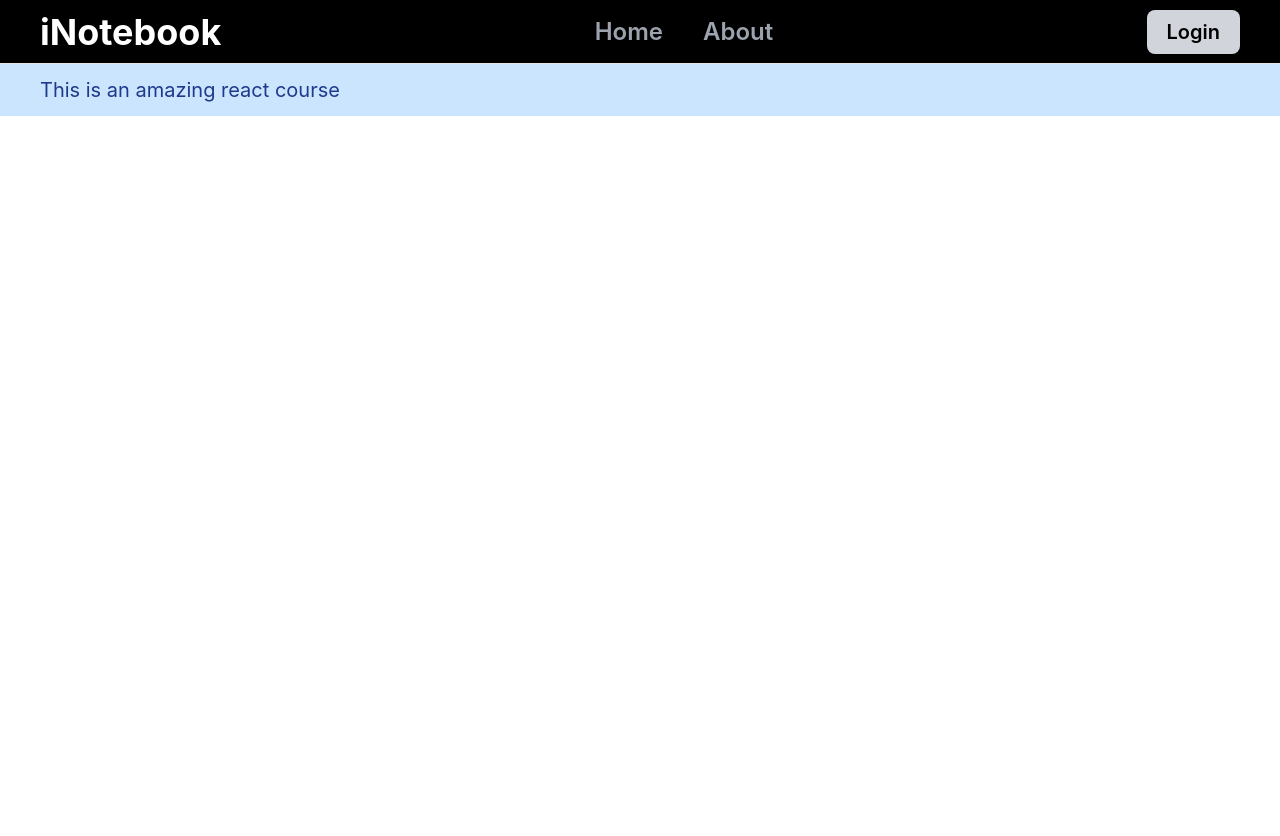
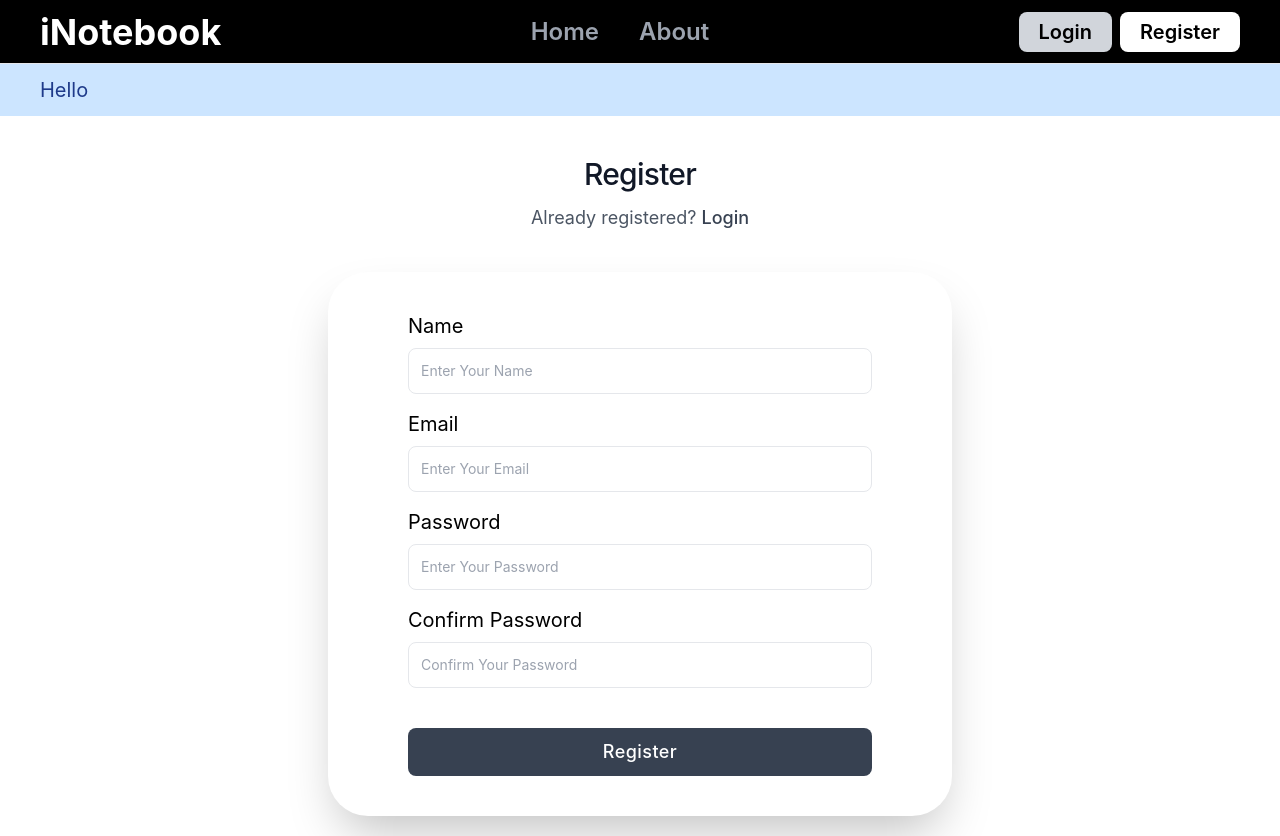
Before and after one commit to Divy2103/inotebook, a React (Create React App) app in the folder front_end/: page /register in a window 1280 px wide. Before the commit the page ends 800 px from the top, so only its background shows below. Built offline with nearby package versions, Linux system fonts and the light colour scheme; the HTML template or start-up script is replaced by a standard one.

Commit message:
creating login and signup page and ading login component to inotebook_2

```diff
--- a/front_end/src/App.js
+++ b/front_end/src/App.js
@@ -9,22 +9,27 @@ import {
 } from "react-router-dom";
 import NoteState from './context/notes/NoteState';
 import Alert from './components/Alert';
+import Login from './components/Login';
+import Register from './components/Register';
 
 function App() {
+
   return (
     <>
       <NoteState>
         <Router>
-          <Navbar />
-          <Alert message="This is an amazing react course"/>
-          <div className='px-20 py-5'>
-          <Routes >
+          <Navbar/>
+          <Alert message="Hello"/>
+          <div className='py-5 px-10'>
+          <Routes>
+            <Route path="/login" element={<Login />} />
+            <Route path="/register" element={<Register />} />
             <Route path="/" element={<Home />}></Route>
             <Route path="/about" element={<About />}></Route>
           </Routes>
           </div>
         </Router>
-      </NoteState>
+      </NoteState >
     </>
   );
 }
--- /dev/null
+++ b/front_end/src/components/Login.js
@@ -0,0 +1,74 @@
+import React,{ useState } from 'react'
+import { Link, useNavigate } from 'react-router-dom'
+
+const Login = () => {
+    const hostName = "http://localhost:4000"
+    const [credentials, setCredentials] = useState({ email: "", password: "" })
+    const navigate = useNavigate();
+
+    const handleSubmit = async (e) => {
+        e.preventDefault();
+        const response = await fetch(`${hostName}/api/auth/login`, {
+            method: "POST",
+            headers: {
+                "Content-Type": "application/json"
+            },
+            body: JSON.stringify({ email: credentials.email, password: credentials.password })
+        });
+        const json = await response.json();
+        console.log(json);
+        if (json.success) {
+            // Save the authtoken and redirect
+            localStorage.setItem('token',json.authtoken)
+            navigate("/");
+        }
+    }
+    const onChange = (e) => {
+        setCredentials({ ...credentials, [e.target.name]: e.target.value })
+    }
+    return (
+        <>
+            <main className="flex mt-5">
+                <div className="mx-auto flex w-full max-w-2xl flex-col px-4 sm:px-6">
+                    <div className="relative">
+                        <h1 className="text-center  text-3xl font-medium tracking-tight text-gray-900">Login</h1>
+                        <p className="mt-3 text-center text-lg text-gray-600">
+                            Don't have an account?{'  '}
+                            <Link to="/register" className="text-gray-700 font-medium hover:underline">
+                                Sign up
+                            </Link>
+                        </p>
+                    </div>
+                    <div className=" mt-10 flex-auto bg-white shadow-2xl sshadow-gray-900/10 sm:mx-0 sm:flex-none px-20 py-10 rounded-[2.5rem]">
+                        <form onSubmit={handleSubmit}>
+                            <div className="space-y-4">
+                                <div>
+                                    <label htmlFor="email" className="mb-2 block text-xl font-normal text-black">Email</label>
+                                    <input id="email" type="email" name="email" className="block w-full appearance-none rounded-lg border border-gray-200 bg-white p-3 text-gray-900 placeholder:text-gray-400 focus:border-gray-500 focus:outline-none text-sm" autoComplete="email"
+                                        placeholder="Enter Your Email" required value={credentials.email} onChange={onChange}/>
+                                </div>
+                                <div>
+                                    <label htmlFor="password" className="mb-2 block text-xl font-normal text-black">Password</label>
+                                    <input id="password" type="password" name="password" className="block w-full appearance-none rounded-lg border border-gray-200 bg-white p-3 text-gray-900 placeholder:text-gray-400 focus:border-gray-500 focus:outline-none text-sm" autoComplete="Password"
+                                        placeholder="Enter Your Password" required value={credentials.password} onChange={onChange}/>
+                                </div>
+                            </div>
+                            <div className="flex items-center justify-end mt-5">
+                                <Link href="/login"
+                                    className="font-semibold text-gray-700 hover:underline">Forgot
+                                    password?</Link>
+                            </div>
+
+                            <button type="submit"
+                                className="mt-10 w-full text-white bg-gray-700 hover:bg-gray-900 font-medium rounded-lg text-lg tracking-wide px-5 py-2.5 text-center">Login</button>
+                        </form>
+
+                    </div>
+
+                </div>
+            </main>
+        </>
+    )
+}
+
+export default Login
--- a/front_end/src/components/Navbar.js
+++ b/front_end/src/components/Navbar.js
@@ -1,10 +1,10 @@
-import React from 'react'
+import React, {useState} from 'react'
 import { Link, useLocation } from 'react-router-dom'
 
 const Navbar = () => {
     let location = useLocation();
-
     return (
+        <>
                 <div className="h-16 border-b flex items-center justify-between px-10 text-gray-400 bg-black font-semibold">
                     <div className="logo font-bold text-4xl cursor-pointer text-white">
                         <Link to="/">iNotebook</Link>
@@ -13,11 +13,12 @@ const Navbar = () => {
                         <li className={`hover:text-white cursor-pointer ${location.pathname === "/" ? 'text-white' : ''} `}> <Link to='/'>Home</Link> </li>
                         <li className={`hover:text-white cursor-pointer ${location.pathname === "/about" ? 'text-white' : ''} `}> <Link to='/about'>About</Link> </li>
                     </ul>
-
-            <div >
-                <button className='py-2 px-5 rounded-lg bg-gray-300 text-black text-xl hover:bg-white hover:text-black duration-300'>Login</button>
+                    <div className='flex space-x-2'>
+                        <button ><Link className={`py-2 px-5 rounded-lg bg-gray-300 text-black text-xl hover:bg-white hover:text-black duration-300 ${location.pathname === "/login" ? 'text-black bg-white' : ''} `} to='/login'>Login</Link></button>
+                        <button ><Link className={`py-2 px-5 rounded-lg bg-gray-300 text-black text-xl hover:bg-white hover:text-black duration-300 ${location.pathname === "/register" ? 'text-black bg-white' : ''} `} to='/register'>Register</Link></button>
                     </div>
                 </div>
+        </>
     )
 }
 
--- /dev/null
+++ b/front_end/src/components/Register.js
@@ -0,0 +1,53 @@
+import { Link } from 'react-router-dom'
+
+const Register = () => {
+    return (
+        <>
+            <main className="flex mt-5">
+                <div className="mx-auto flex w-full max-w-2xl flex-col px-4 sm:px-6">
+                    <div className="relative">
+                        <h1 className="text-center  text-3xl font-medium tracking-tight text-gray-900">Register</h1>
+                        <p className="mt-3 text-center text-lg text-gray-600">
+                            Already registered?{'  '}
+                            <Link to="/login" className="text-gray-700 hover:underline font-medium">
+                                Login
+                            </Link>
+                        </p>
+                    </div>
+                    <div className=" mt-10 flex-auto bg-white shadow-2xl sshadow-gray-900/10 sm:mx-0 sm:flex-none px-20 py-10 rounded-[2.5rem]">
+                        <form>
+                            <div className="space-y-4">
+                                <div>
+                                    <label htmlFor="name" className="mb-2 block text-xl font-normal text-black">Name</label>
+                                    <input id="name" type="text" name="name" className="block w-full appearance-none rounded-lg border border-gray-200 bg-white p-3 text-gray-900 placeholder:text-gray-400 focus:border-gray-500 focus:outline-none text-sm" autoComplete="name"
+                                        placeholder="Enter Your Name" required />
+                                </div>
+                                <div>
+                                    <label htmlFor="email" className="mb-2 block text-xl font-normal text-black">Email</label>
+                                    <input id="email" type="email" name="email" className="block w-full appearance-none rounded-lg border border-gray-200 bg-white p-3 text-gray-900 placeholder:text-gray-400 focus:border-gray-500 focus:outline-none text-sm" autoComplete="email"
+                                        placeholder="Enter Your Email" required />
+                                </div>
+                                <div>
+                                    <label htmlFor="password" className="mb-2 block text-xl font-normal text-black">Password</label>
+                                    <input id="password" type="password" name="password" className="block w-full appearance-none rounded-lg border border-gray-200 bg-white p-3 text-gray-900 placeholder:text-gray-400 focus:border-gray-500 focus:outline-none text-sm" autoComplete="Password"
+                                        placeholder="Enter Your Password" required />
+                                </div>
+                                <div>
+                                    <label htmlFor="cpassword" className="mb-2 block text-xl font-normal text-black">Confirm Password</label>
+                                    <input id="cpassword" type="password" name="cpassword" className="block w-full appearance-none rounded-lg border border-gray-200 bg-white p-3 text-gray-900 placeholder:text-gray-400 focus:border-gray-500 focus:outline-none text-sm" autoComplete="Password"
+                                        placeholder="Confirm Your Password" required />
+                                </div>
+
+                            </div>
+
+                            <button type="submit"
+                                className="mt-10 w-full text-white bg-gray-700 hover:bg-gray-800 font-medium rounded-lg text-lg tracking-wide px-5 py-2.5 text-center">Register</button>
+                        </form>
+                    </div>
+                </div>
+            </main>
+        </>
+    )
+}
+
+export default Register
```
Also changed, not shown: 1 other file (tests, documents, lock files or other folders). Lines whose indentation alone changed are shown as unchanged.
